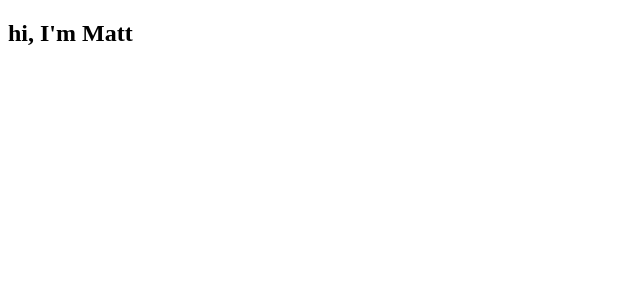
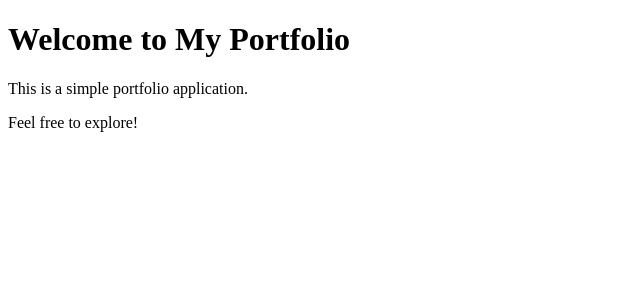
Before and after one commit to moose1108/matt-portfolio, a React (Vite) app: page / in a window 1280 px wide. Shown: the top 300 px of the page, without its empty margins (0-640 px from the left). Built offline with nearby package versions, Linux system fonts and the light colour scheme.

Commit message:
new local repo

```diff
--- a/package.json
+++ b/package.json
@@ -15,7 +15,8 @@
   "dependencies": {
     "gh-pages": "^6.3.0",
     "react": "^19.1.0",
-    "react-dom": "^19.1.0"
+    "react-dom": "^19.1.0",
+    "react-router-dom": "^7.8.0"
   },
   "devDependencies": {
     "@eslint/js": "^9.30.1",
--- a/src/App.jsx
+++ b/src/App.jsx
@@ -1,8 +1,15 @@
+import React from 'react';
+import { BrowserRouter } from 'react-router-dom';
 
-function App() {
-
+const App = () => {
   return (
-    <h2>hi, I'm Matt</h2>
+    <>
+      <BrowserRouter>
+      </BrowserRouter>
+      <h1>Welcome to My Portfolio</h1>
+      <p>This is a simple portfolio application.</p>
+      <p>Feel free to explore!</p>
+    </>
   )
 }
 
```
Also changed, not shown: 1 other file (tests, documents, lock files or other folders).
